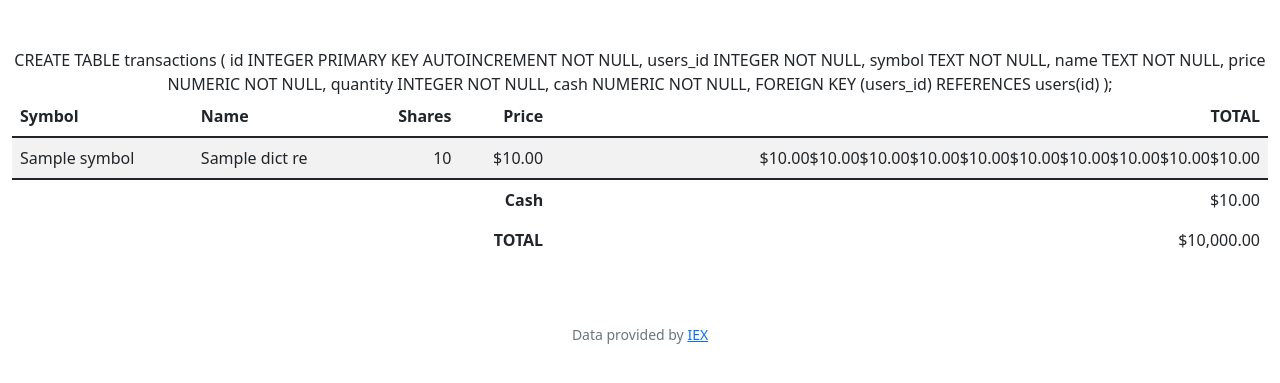
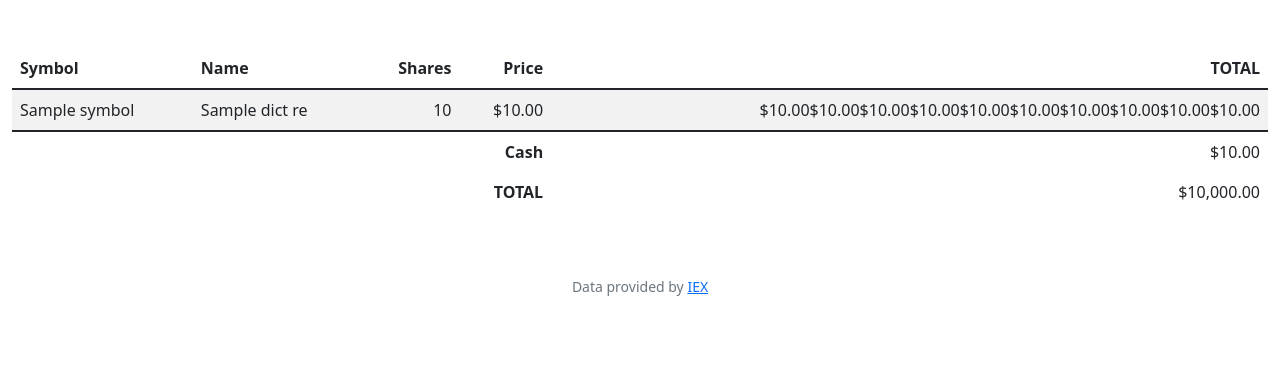
Before and after one commit to ssouza-br/sudoku-game, a Flask app: template pset9/finance/templates/receipt.html in a window 1280 px wide. Shown: the part 76-459 px from the top of the page. Run offline with Flask 2, Linux system fonts and the light colour scheme; the template is opened without the code that fills it: most values are stand-ins (such as "Sample title", 1, 10 or a date in 2020); some libraries are stand-ins or nearby versions.

Commit message:
Sun, Jul 17, 2022, 3:37 PM +00:00

```diff
--- a/pset9/finance/app.py
+++ b/pset9/finance/app.py
@@ -81,8 +81,8 @@ def buy():
             dict_res['cash'] = new_cash
 
             db.execute(
-                "INSERT INTO transactions (users_id, symbol, name, price, quantity) VALUES (?, ?, ?, ?, ?)"
-                , session["user_id"], dict_res['symbol'], dict_res['name'], dict_res['price'], dict_res['qty'])
+                "INSERT INTO transactions (users_id, symbol, name, price, quantity, cash) VALUES (?, ?, ?, ?, ?, ?)"
+                , session["user_id"], dict_res['symbol'], dict_res['name'], dict_res['price'], dict_res['qty'], dict_res['cash'])
 
             res = db.execute(
                 "SELECT * FROM transactions WHERE users_id = ?", session["user_id"])
--- a/pset9/finance/templates/receipt.html
+++ b/pset9/finance/templates/receipt.html
@@ -24,16 +24,6 @@
                 <td class="text-end">{{dict_res['price'] | usd}}</td>
                 <td class="text-end">{{ dict_res['quantity'] * dict_res['price'] | usd}}</td>
             </tr>
-            CREATE TABLE transactions (
-                id           INTEGER PRIMARY KEY AUTOINCREMENT NOT NULL,
-                users_id    INTEGER NOT NULL,
-                symbol  TEXT NOT NULL,
-                name  TEXT NOT NULL,
-                price  NUMERIC NOT NULL,
-                quantity  INTEGER NOT NULL,
-                cash  NUMERIC NOT NULL,
-                FOREIGN KEY (users_id) REFERENCES users(id)
-            );
     </tbody>
     <tfoot>
         <tr>
```
Also changed, not shown: pset9/finance/finance.db.
